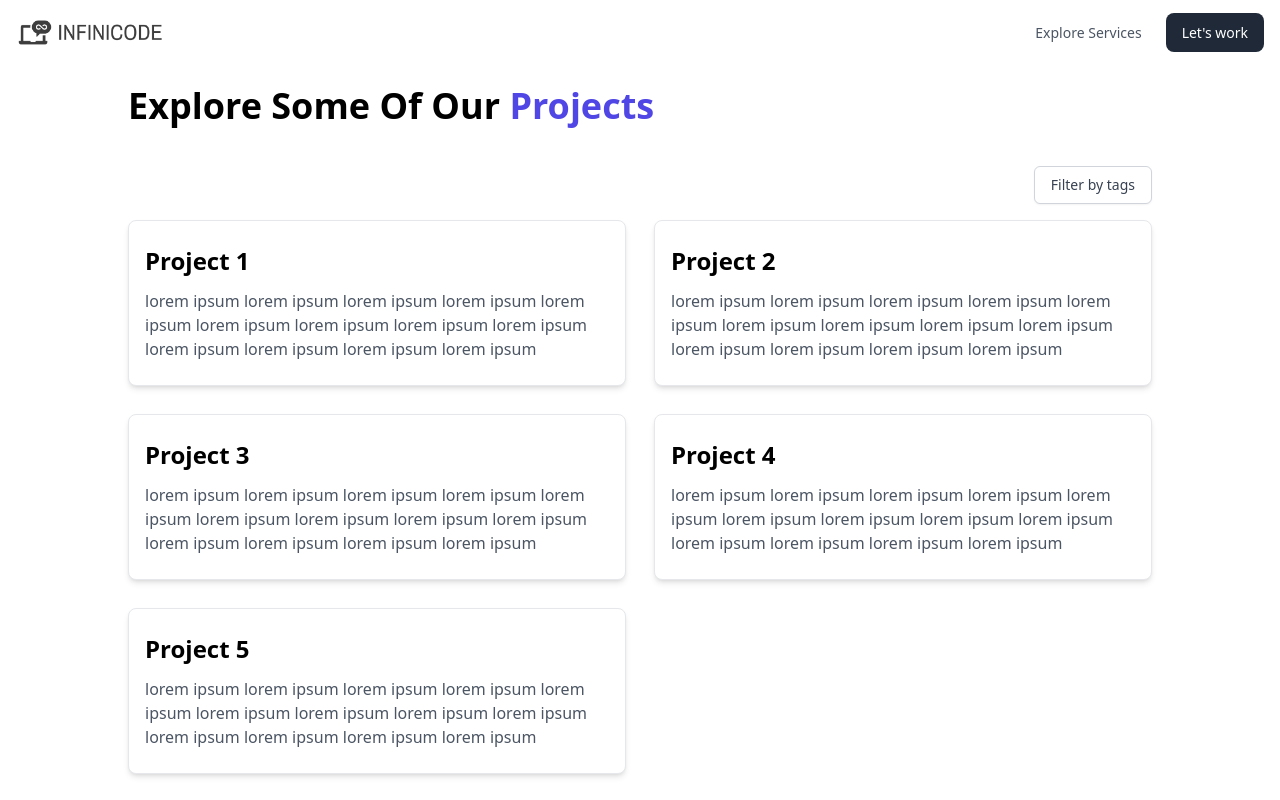
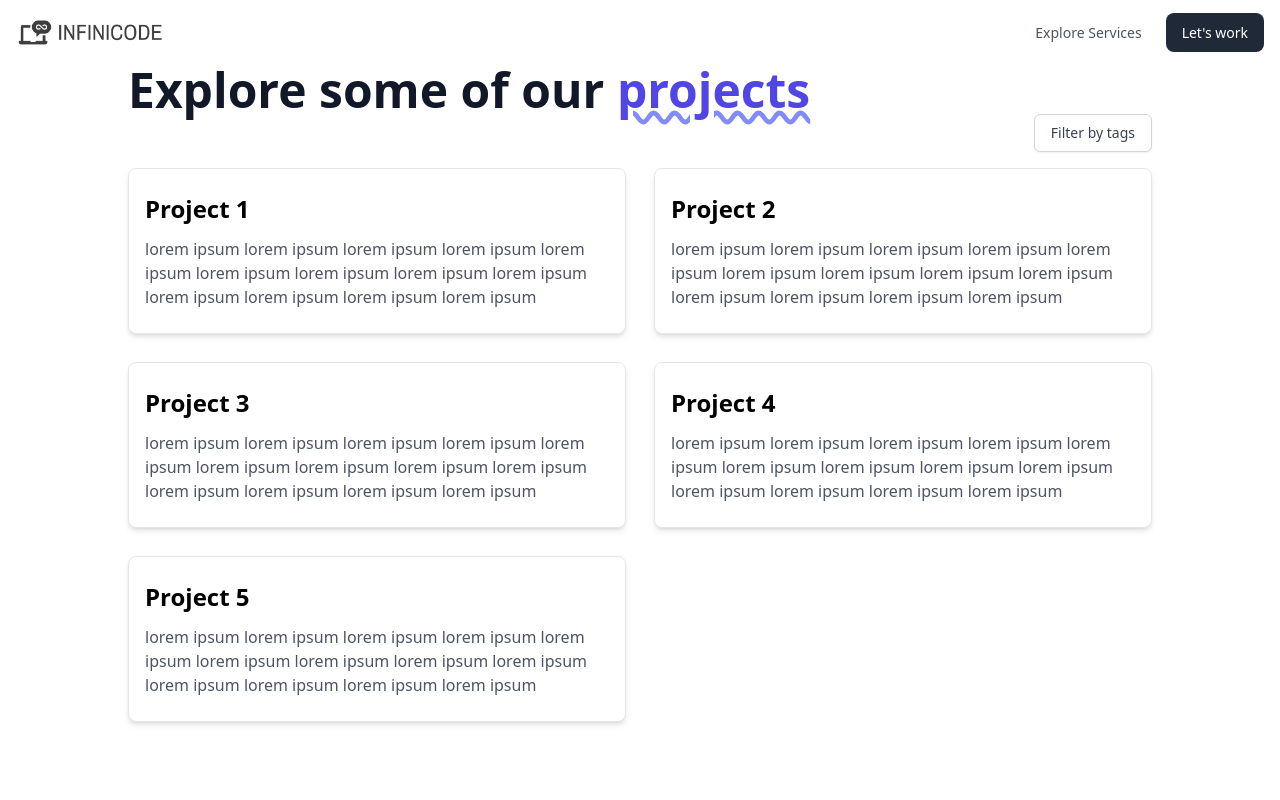
Before and after one commit to jay4121997/Infincode, a Next.js app: page /projects in a window 1280 px wide. Shown: the top 800 px of the page. Built offline with nearby package versions, Linux system fonts and the light colour scheme.

Commit message:
heading text

```diff
--- a/components/ui/Calender/index.jsx
+++ b/components/ui/Calender/index.jsx
@@ -9,6 +9,7 @@
 import Cal, { getCalApi } from "@calcom/embed-react";
 import { useEffect } from "react";
 import SectionWrapper from "../../SectionWrapper";
+import HeadingText from "../HeadingText";
 
 export default function Calendar() {
   useEffect(() => {
@@ -25,12 +26,7 @@ export default function Calendar() {
   return (
     <SectionWrapper id="calendar">
       <div className="max-w-2xl mx-auto text-center space-y-4 ">
-        <h2 className="text-gray-900 text-4xl font-bold sm:text-5xl">
-          Schedule Your{" "}
-          <span className="text-indigo-600 underline decoration-wavy decoration-indigo-400">
-            Meeting
-          </span>
-        </h2>
+        <HeadingText text="Schedule Your Meeting" />
         <p className="text-lg text-gray-600">
           Book a 60-minute slot at your convenience. Select an available date
           and time below.
--- a/components/ui/HeadingText/index.jsx
+++ b/components/ui/HeadingText/index.jsx
@@ -4,9 +4,12 @@ const HeadingText = ({ ...props }) => {
   let lastWord = textArray.pop();
 
   return (
-    <h1 className={`text-2xl lg:text-4xl font-bold capitalize ${props.className}`}>
-      {textArray.join(" ")} <span className="text-indigo-600">{lastWord}</span>
-    </h1>
+    <h2 className="text-gray-900 text-4xl font-bold sm:text-5xl">
+      {textArray.join(" ")}{" "}
+      <span className="text-indigo-600 underline decoration-wavy decoration-indigo-400">
+        {lastWord}
+      </span>
+    </h2>
   );
 };
 export default HeadingText;
--- a/components/ui/WhatWeOffer/index.jsx
+++ b/components/ui/WhatWeOffer/index.jsx
@@ -21,6 +21,7 @@ import {
   FaShoppingCart,
   FaSyncAlt,
 } from "react-icons/fa";
+import HeadingText from "../HeadingText";
 
 const WhatWeOffer = () => {
   const features = [
@@ -107,12 +108,7 @@ const WhatWeOffer = () => {
         className="max-w-screen-xl mx-auto px-6 text-gray-700 md:px-12"
       >
         <div className="max-w-2xl mx-auto text-center space-y-4">
-          <h2 className="text-gray-900 text-4xl font-bold sm:text-5xl">
-            What We{" "}
-            <span className="text-indigo-600 underline decoration-wavy decoration-indigo-400">
-              Offer
-            </span>
-          </h2>
+          <HeadingText text="What We Offer" />
           <p className="text-lg text-gray-600">
             Discover our favorite tools and technologies that empower your
             business solutions.
```
